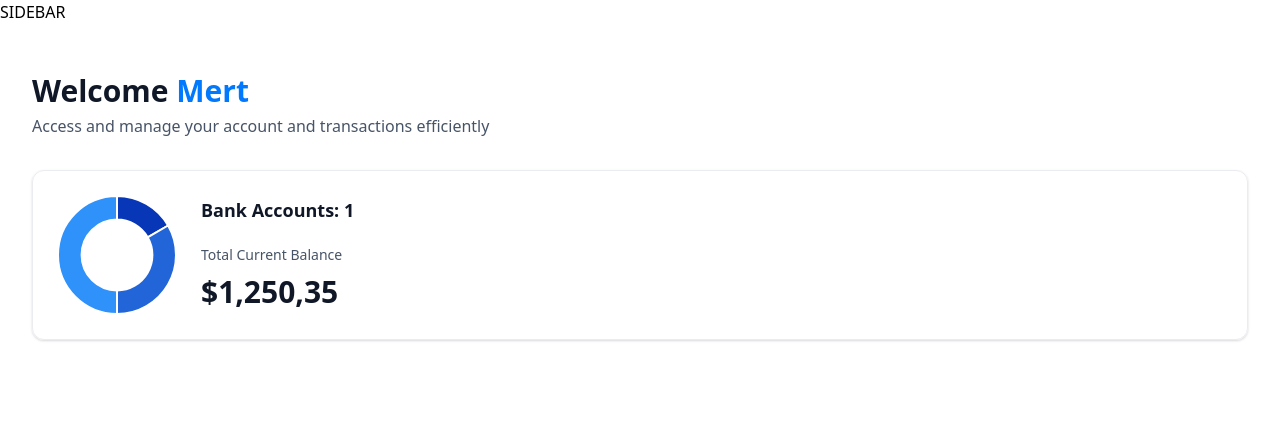
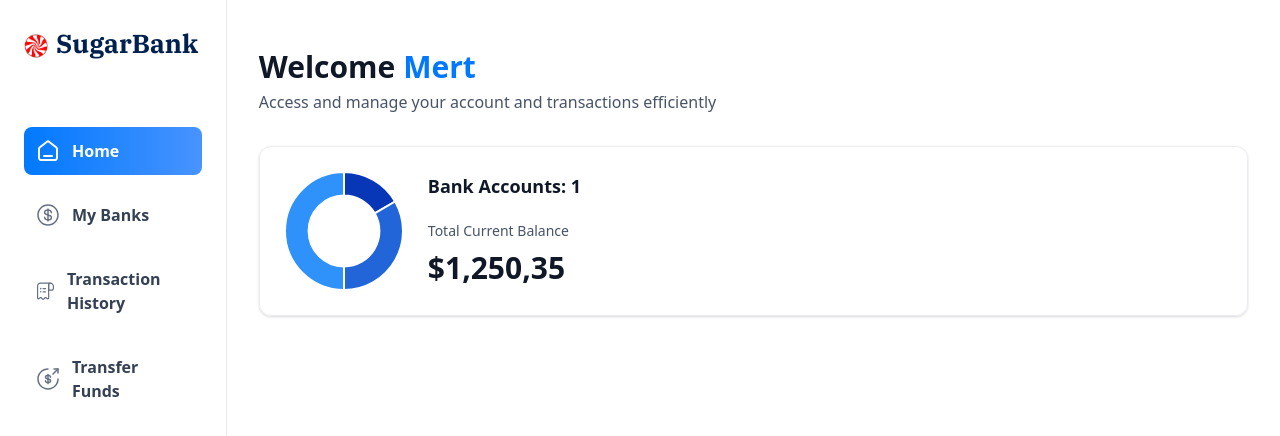
Before and after one commit to meertseker/Sugar-Bank, a Next.js app: page / in a window 1280 px wide. Shown: the top 436 px of the page. Built offline with nearby package versions, Linux system fonts and the light colour scheme.

Commit message:
mobile nav and sidebar added

```diff
--- a/app/(root)/layout.tsx
+++ b/app/(root)/layout.tsx
@@ -1,13 +1,32 @@
+import MobileNav from "@/components/MobileNav";
+import Sidebar from "@/components/Sidebar";
+import Image from "next/image";
+
 
 export default function RootLayout({
   children,
 }: Readonly<{
   children: React.ReactNode;
 }>) {
+
+  const loggedIn = { firstName: " Mert", lastName:" Seker"};
+
   return (
-    <main>
-      SIDEBAR
-      {children}
+    <main className="flex h-screen w-full font-inter">
+      <Sidebar user = {loggedIn}/>
+      <div className="flex size-full flex-col">
+        <div className="root-layout">
+          <Image
+            src = "/icons/logo.svg"
+            width = {30}
+            height = {30}
+            alt = "menuicon"
+          />
+          <MobileNav user = {loggedIn} />
+        </div>
+        {children}
+      </div>
+
 
     </main>
   );
--- /dev/null
+++ b/components/MobileNav.tsx
@@ -0,0 +1,94 @@
+'use client'
+
+import React from 'react'
+import {
+  Sheet,
+  SheetContent,
+  SheetDescription,
+  SheetHeader,
+  SheetTitle,
+  SheetTrigger
+} from "@/components/ui/sheet"
+import Image from 'next/image'
+import Link from 'next/link'
+import { sidebarLinks } from '@/constants'
+import { usePathname } from 'next/navigation'
+import { cn } from '@/lib/utils'
+import { SheetClose } from '@/components/ui/sheet'
+
+
+const MobileNav = ({user} : MobileNavProps) => {
+  const pathName = usePathname();
+
+  return (
+    <section className='w-fulll max-w-[264px]'>
+      <Sheet>
+        <SheetTrigger>
+          <Image
+          src="/icons/hamburger.svg"
+          width={30}
+          height={30}
+          alt='menu'
+          className='cursor-pointer'
+          />
+        </SheetTrigger>
+        <SheetContent side = "left" className='border-none bg-white'>
+        <Link href="/" className="mb-12 cursor-pointer flex items-center gap-1 px-4 ">
+          <Image
+            alt="SugarBank"
+            src="/icons/logo.svg"
+            width={34}
+            height={34}
+          />
+          <h1 className='text-26 font-ibm-plex-serif text-black-1'>
+            SugarBank
+          </h1>
+        </Link>
+        <div className='mobilenax-sheet'>
+        <SheetClose asChild>
+        <nav className='flex h-full flex-col gap-6 text-white'>
+        {sidebarLinks.map((item) => {
+          const isActive = pathName === item.route || pathName.startsWith(`${item.route}/`);
+
+          return (
+            <SheetClose asChild key = {item.route}>
+
+            <Link
+            href={item.route}
+            key={item.label}
+            className={cn("mobilenav-sheet_close w-full", { "bg-bank-gradient": isActive })}
+          >
+
+          <Image
+            src={item.imgURL}
+            alt={item.label}
+            width={20}
+            height={20}
+            className={cn({
+                  'brightness-[3] invert-0': isActive
+                })}
+              />
+            <p className={cn('text-16 font-semibold text-black-2', { '!text-white': isActive })}>
+              {item.label}
+            </p>
+            </Link>
+            </SheetClose>
+            );
+            })}
+
+            USER
+          </nav>
+
+          </SheetClose>
+            FOOTER
+        </div>
+
+
+        </SheetContent>
+      </Sheet>
+
+    </section>
+  )
+}
+
+export default MobileNav
--- /dev/null
+++ b/components/Sidebar.tsx
@@ -0,0 +1,65 @@
+"use client";
+
+import React from 'react';
+import Link from 'next/link';
+import Image from 'next/image';
+import { sidebarLinks } from '@/constants';
+import { cn } from "@/lib/utils";
+import { usePathname } from 'next/navigation';
+
+const Sidebar = ({ user }: SiderbarProps) => {
+  const pathName = usePathname();
+
+  return (
+    <section className='sidebar'>
+      <nav className='flex flex-col gap-4'>
+        <Link href="/" className="mb-12 cursor-pointer flex items-center gap-2">
+          <Image
+            alt="SugarBank"
+            src="/icons/logo.svg"
+            width={34}
+            height={34}
+            className='mt-1 size-[24px] max-xl:size-14'
+          />
+          <h1 className='sidebar-logo'>
+            SugarBank
+          </h1>
+        </Link>
+
+        {sidebarLinks.map((item) => {
+          const isActive = pathName === item.route || pathName.startsWith(`${item.route}/`);
+
+          return (
+            <Link
+            href={item.route}
+            key={item.label}
+            className={cn("sidebar-link", { "bg-bank-gradient": isActive })}
+          >
+            <div className='relative size-6'>
+              <Image
+                src={item.imgURL}
+                alt={item.label}
+                fill
+                className={cn({
+                  'brightness-[3] invert-0': isActive
+                })}
+              />
+            </div>
+            <p className={cn('sidebar-label', { '!text-white': isActive })}>
+              {item.label}
+            </p>
+          </Link>
+
+          );
+        })}
+
+        USER
+
+      </nav>
+
+      FOOTER
+    </section>
+  );
+};
+
+export default Sidebar;
--- /dev/null
+++ b/components/ui/sheet.tsx
@@ -0,0 +1,140 @@
+"use client"
+
+import * as React from "react"
+import * as SheetPrimitive from "@radix-ui/react-dialog"
+import { Cross2Icon } from "@radix-ui/react-icons"
+import { cva, type VariantProps } from "class-variance-authority"
+
+import { cn } from "@/lib/utils"
+
+const Sheet = SheetPrimitive.Root
+
+const SheetTrigger = SheetPrimitive.Trigger
+
+const SheetClose = SheetPrimitive.Close
+
+const SheetPortal = SheetPrimitive.Portal
+
+const SheetOverlay = React.forwardRef<
+  React.ElementRef<typeof SheetPrimitive.Overlay>,
+  React.ComponentPropsWithoutRef<typeof SheetPrimitive.Overlay>
+>(({ className, ...props }, ref) => (
+  <SheetPrimitive.Overlay
+    className={cn(
+      "fixed inset-0 z-50 bg-black/80  data-[state=open]:animate-in data-[state=closed]:animate-out data-[state=closed]:fade-out-0 data-[state=open]:fade-in-0",
+      className
+    )}
+    {...props}
+    ref={ref}
+  />
+))
+SheetOverlay.displayName = SheetPrimitive.Overlay.displayName
+
+const sheetVariants = cva(
+  "fixed z-50 gap-4 bg-background p-6 shadow-lg transition ease-in-out data-[state=closed]:duration-300 data-[state=open]:duration-500 data-[state=open]:animate-in data-[state=closed]:animate-out",
+  {
+    variants: {
+      side: {
+        top: "inset-x-0 top-0 border-b data-[state=closed]:slide-out-to-top data-[state=open]:slide-in-from-top",
+        bottom:
+          "inset-x-0 bottom-0 border-t data-[state=closed]:slide-out-to-bottom data-[state=open]:slide-in-from-bottom",
+        left: "inset-y-0 left-0 h-full w-3/4 border-r data-[state=closed]:slide-out-to-left data-[state=open]:slide-in-from-left sm:max-w-sm",
+        right:
+          "inset-y-0 right-0 h-full w-3/4 border-l data-[state=closed]:slide-out-to-right data-[state=open]:slide-in-from-right sm:max-w-sm",
+      },
+    },
+    defaultVariants: {
+      side: "right",
+    },
+  }
+)
+
+interface SheetContentProps
+  extends React.ComponentPropsWithoutRef<typeof SheetPrimitive.Content>,
+    VariantProps<typeof sheetVariants> {}
+
+const SheetContent = React.forwardRef<
+  React.ElementRef<typeof SheetPrimitive.Content>,
+  SheetContentProps
+>(({ side = "right", className, children, ...props }, ref) => (
+  <SheetPortal>
+    <SheetOverlay />
+    <SheetPrimitive.Content
+      ref={ref}
+      className={cn(sheetVariants({ side }), className)}
+      {...props}
+    >
+      <SheetPrimitive.Close className="absolute right-4 top-4 rounded-sm opacity-70 ring-offset-background transition-opacity hover:opacity-100 focus:outline-none focus:ring-2 focus:ring-ring focus:ring-offset-2 disabled:pointer-events-none data-[state=open]:bg-secondary">
+        <Cross2Icon className="h-4 w-4" />
+        <span className="sr-only">Close</span>
+      </SheetPrimitive.Close>
+      {children}
+    </SheetPrimitive.Content>
+  </SheetPortal>
+))
+SheetContent.displayName = SheetPrimitive.Content.displayName
+
+const SheetHeader = ({
+  className,
+  ...props
+}: React.HTMLAttributes<HTMLDivElement>) => (
+  <div
+    className={cn(
+      "flex flex-col space-y-2 text-center sm:text-left",
+      className
+    )}
+    {...props}
+  />
+)
+SheetHeader.displayName = "SheetHeader"
+
+const SheetFooter = ({
+  className,
+  ...props
+}: React.HTMLAttributes<HTMLDivElement>) => (
+  <div
+    className={cn(
+      "flex flex-col-reverse sm:flex-row sm:justify-end sm:space-x-2",
+      className
+    )}
+    {...props}
+  />
+)
+SheetFooter.displayName = "SheetFooter"
+
+const SheetTitle = React.forwardRef<
+  React.ElementRef<typeof SheetPrimitive.Title>,
+  React.ComponentPropsWithoutRef<typeof SheetPrimitive.Title>
+>(({ className, ...props }, ref) => (
+  <SheetPrimitive.Title
+    ref={ref}
+    className={cn("text-lg font-semibold text-foreground", className)}
+    {...props}
+  />
+))
+SheetTitle.displayName = SheetPrimitive.Title.displayName
+
+const SheetDescription = React.forwardRef<
+  React.ElementRef<typeof SheetPrimitive.Description>,
+  React.ComponentPropsWithoutRef<typeof SheetPrimitive.Description>
+>(({ className, ...props }, ref) => (
+  <SheetPrimitive.Description
+    ref={ref}
+    className={cn("text-sm text-muted-foreground", className)}
+    {...props}
+  />
+))
+SheetDescription.displayName = SheetPrimitive.Description.displayName
+
+export {
+  Sheet,
+  SheetPortal,
+  SheetOverlay,
+  SheetTrigger,
+  SheetClose,
+  SheetContent,
+  SheetHeader,
+  SheetFooter,
+  SheetTitle,
+  SheetDescription,
+}
--- a/package.json
+++ b/package.json
@@ -9,6 +9,7 @@
     "lint": "next lint"
   },
   "dependencies": {
+    "@radix-ui/react-dialog": "^1.1.2",
     "@radix-ui/react-icons": "^1.3.0",
     "@radix-ui/react-slot": "^1.1.0",
     "chart.js": "^4.4.4",
```
Also changed, not shown: public/icons/logo.svg, 1 other file (tests, documents, lock files or other folders).
